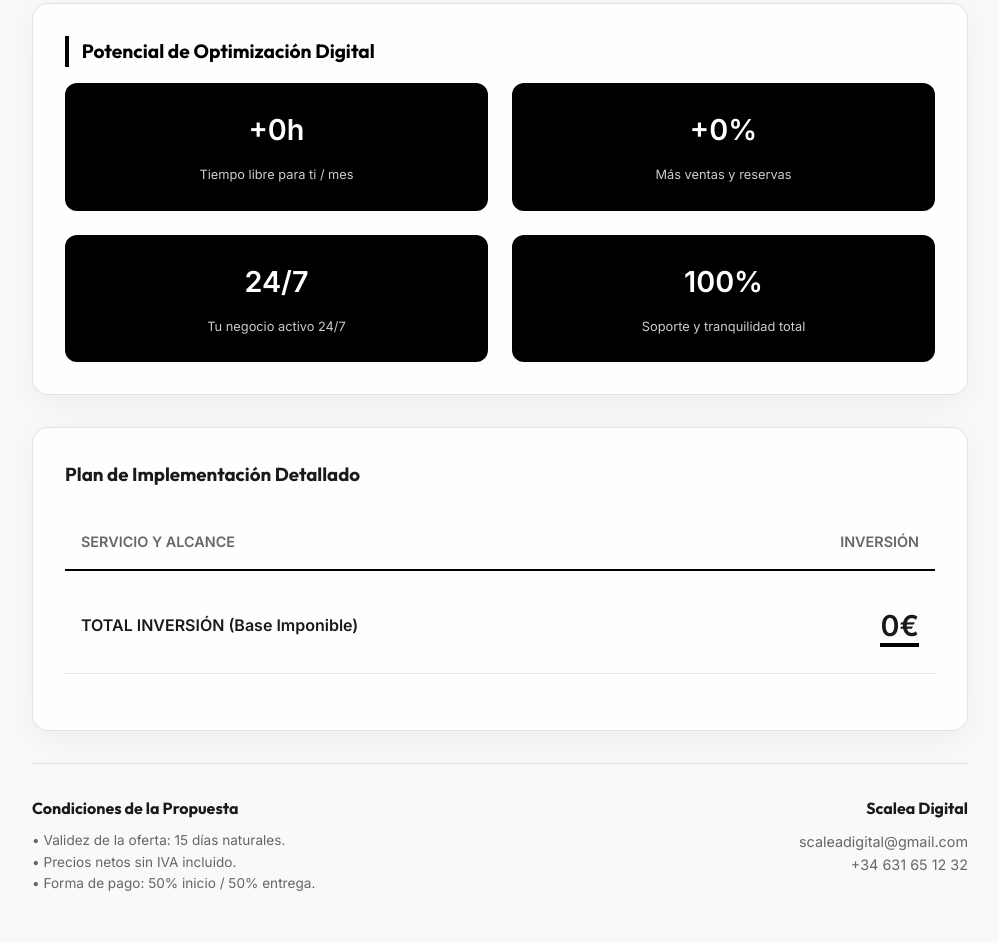
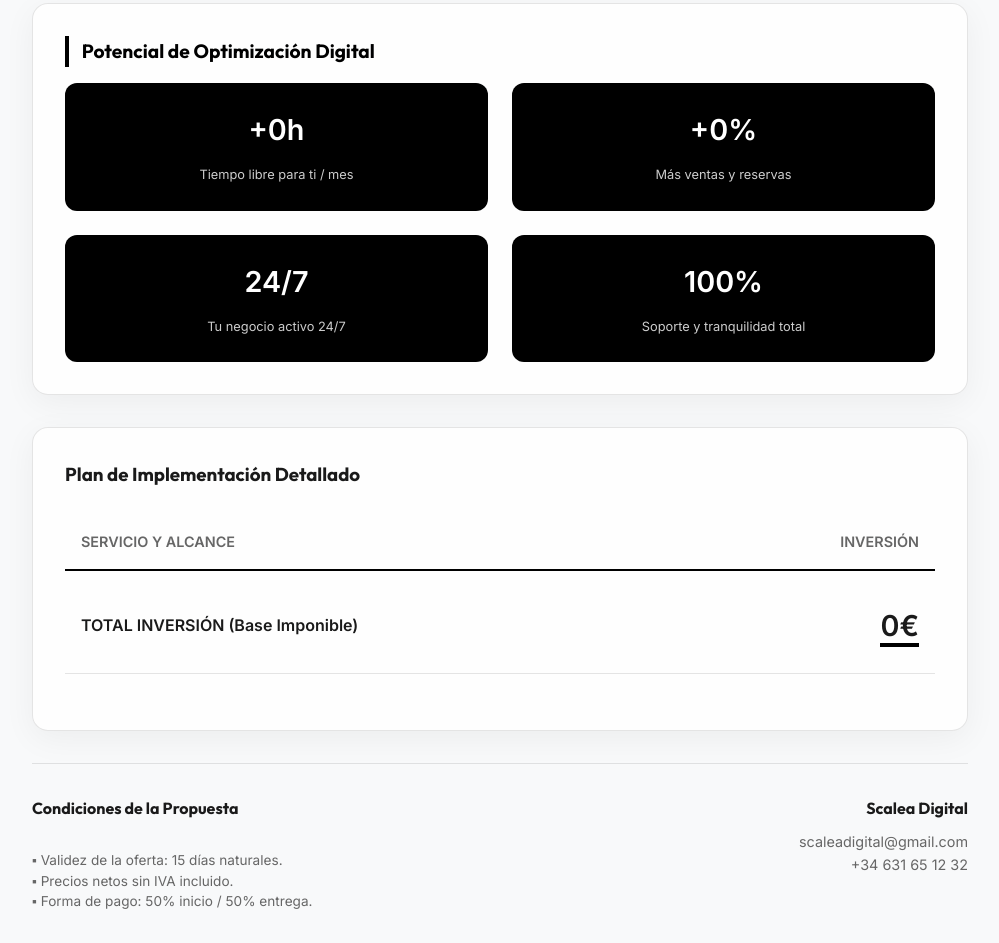
Before and after one commit to Vlemmor/scalea-landing, a plain HTML site: page proposal.html in a window 1280 px wide. Shown: the part 352-1295 px from the top of the page, without its empty margins (140-1139 px from the left). Drawn offline with Linux system fonts and the light colour scheme.

Commit message:
feat: add dynamic conditions field to budget calculator and PDF exporter

```diff
--- a/proposal.html
+++ b/proposal.html
@@ -111,11 +111,11 @@
             <div style="display: grid; grid-template-columns: 1.5fr 1fr; gap: 2rem;">
                 <div>
                     <h4 style="margin-bottom: 0.5rem;">Condiciones de la Propuesta</h4>
-                    <ul style="font-size: 0.85rem; color: var(--text-muted); list-style: none; padding: 0;">
-                        <li>• Validez de la oferta: 15 días naturales.</li>
-                        <li>• Precios netos sin IVA incluido.</li>
-                        <li>• Forma de pago: 50% inicio / 50% entrega.</li>
-                    </ul>
+                    <div id="display-conditions" style="font-size: 0.85rem; color: var(--text-muted); white-space: pre-line; line-height: 1.5;">
+                        ▪ Validez de la oferta: 15 días naturales.
+                        ▪ Precios netos sin IVA incluido.
+                        ▪ Forma de pago: 50% inicio / 50% entrega.
+                    </div>
                 </div>
                 <div style="text-align: right;">
                     <h4 style="margin-bottom: 0.5rem;">Scalea Digital</h4>
@@ -145,6 +145,9 @@
 
             document.getElementById('display-roiHours').innerText = `+${data.roi.hours}h`;
             document.getElementById('display-roiReservations').innerText = `+${data.roi.reservations}%`;
+
+            const conditions = data.conditions || `▪ Validez de la oferta: 15 días naturales.\n▪ Precios netos sin IVA incluido.\n▪ Forma de pago: 50% inicio / 50% entrega.`;
+            document.getElementById('display-conditions').innerText = conditions;
 
             const tbody = document.getElementById('services-tbody');
             tbody.innerHTML = "";
```
Also changed, not shown: admin.html (+13 -0 lines).
